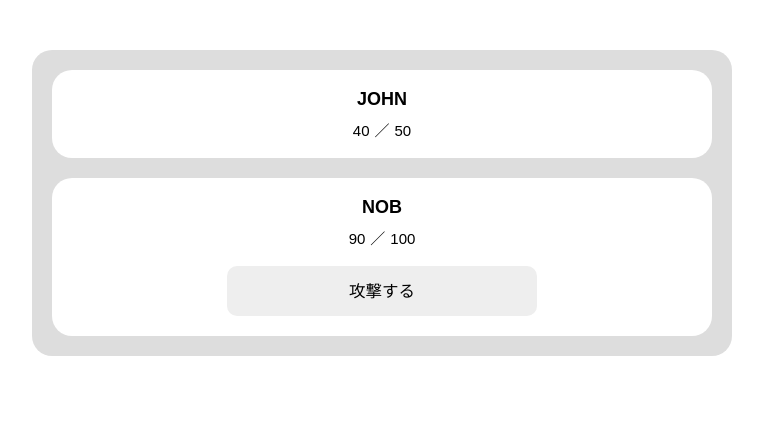
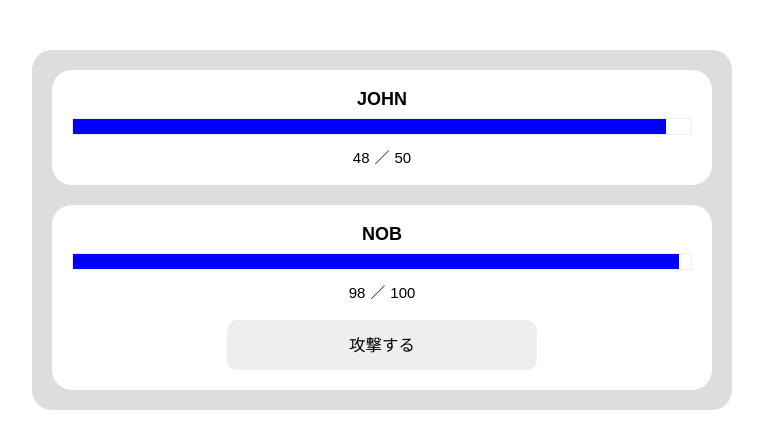
Before and after one commit to vivlio-kumihan/neta, a plain HTML site: page index.html in a window 1280 px wide. Both pictures are taken after a click on the button "攻撃する". Shown: the whole page, without its empty margins (258-1021 px from the left). Drawn offline with Linux system fonts and the light colour scheme; some packages are replaced by stand-ins of ours.

Commit message:
for 230926 class, at half

```diff
--- a/behavior.js
+++ b/behavior.js
@@ -11,16 +11,32 @@ const toKebabCase = (name) => {
 
 const enemy = {
   name: 'john',
-  hp: 50
+  hp: 50,
+  attack: 4,
+  deffence: 1
 };
+enemy.maxHp = enemy.hp;
 
 const player = {
   name: 'nob',
-  hp: 100
+  hp: 100,
+  attack: 5,
+  deffence: 2
 };
+player.maxHp = player.hp;
 
 const insertText = (id, text) => {
   document.getElementById(id).textContent = text;
+};
+
+const damegeRange = .3;
+
+const damegeCal = (attack, deffence) => {
+  const maxDamege = attack * (1 + damegeRange),
+        minDamege = attack * (1 - damegeRange),
+        attackDamege = Math.floor(Math.random() * (maxDamege - minDamege) + minDamege);
+  const damege = attackDamege - deffence;
+  return damege < 1 ? 0 : damege;
 };
 
 insertText('enemy-name', enemy.name);
@@ -33,17 +49,29 @@ insertText('max-player-hp', player.hp);
 
 document.getElementById('attack').addEventListener('click', function() {
   let endGame = false;
-  enemy.hp -= 10;
+  const playerDamege = damegeCal(player.attack, enemy.deffence),
+        enemyDamege = damegeCal(enemy.attack, player.deffence);
+
+  enemy.hp -= playerDamege;
   insertText('current-eneny-hp', enemy.hp);
-  player.hp -= 10;
+  player.hp -= enemyDamege;
   insertText('current-player-hp', player.hp);
+
+  document.getElementById('current-enemy-hpgauge-value').style.width = `${enemy.hp / enemy.maxHp * 100}%`;
+  document.getElementById('current-player-hpgauge-value').style.width = `${player.hp / player.maxHp * 100}%`;
 
   if (enemy.hp <= 0) {
     alert('Win');
     endGame = true;
+    enemy.hp = 0;
+    insertText('current-eneny-hp', enemy.hp);
+    document.getElementById('current-enemy-hpgauge-value').style.width = '0%';
   } else if (player.hp <= 0) {
     alert('Loose')
     endGame = true;
+    player.hpp = 0;
+    insertText('current-eneny-hp', enemy.hp);
+    document.getElementById('current-player-hpgauge-value').style.width = '0%';
   }
 
   if (endGame) this.classList.add('de-active')
--- a/index.html
+++ b/index.html
@@ -14,6 +14,9 @@
   <main>
     <section class="enemy">
       <h2 id="enemy-name"></h2>
+      <div class="hp-gauge">
+        <div id="current-enemy-hpgauge-value" class="hp-gauge-value"></div>
+      </div>
       <ul class="enemy-hp">
         <li id="current-eneny-hp"></li>
         <li id="max-enemy-hp"></li>
@@ -21,6 +24,9 @@
     </section>
     <section class="player">
       <h2 id="player-name"></h2>
+      <div class="hp-gauge">
+        <div id="current-player-hpgauge-value" class="hp-gauge-value"></div>
+      </div>
       <ul class="player-hp">
         <li id="current-player-hp"></li>
         <li id="max-player-hp"></li>
--- a/style.sass
+++ b/style.sass
@@ -37,6 +37,16 @@ $blue: #3049c4
           font-weight: 900
           text-align: center
           text-transform: uppercase
+        .hp-gauge
+          margin-top: 10px
+          border: 1px solid #eee
+          .hp-gauge-value
+            width: 100%
+            height: 15px
+            background-color: blue
+            border: unset
+            transition: .3s
+
         > ul
           display: flex
           justify-content: center
```
Also changed, not shown: style.css, 2 other files.
